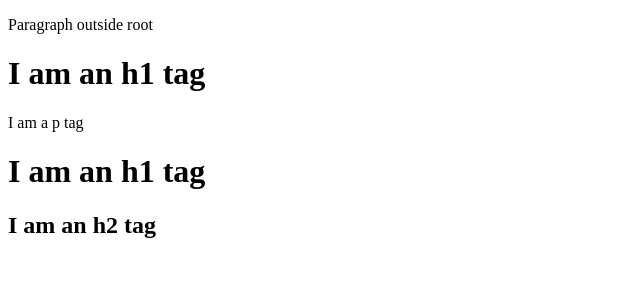
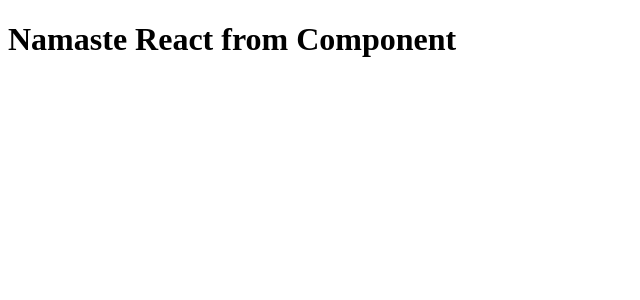
Before and after one commit to shahbaazbuksh/namaste-react, a React (Vite) app: page / in a window 1280 px wide. Shown: the top 300 px of the page, without its empty margins (0-640 px from the left). Built offline with nearby package versions, Linux system fonts and the light colour scheme.

Commit message:
Chapter 3: Laying the foundation

```diff
--- a/App.js
+++ b/App.js
@@ -1,43 +1,9 @@
 import React from "react";
 import ReactDOM from "react-dom/client";
 
-// const heading = React.createElement(
-//   "h1",
-//   { id: "heading" },
-//   "Hello World from React!"
-// );
-
-// heading is an object created by createElement
-
-const parent = React.createElement("div", { id: "parent" }, [
-  React.createElement("div", { id: "child1" }, [
-    React.createElement("h1", {}, "I am an h1 tag"),
-    React.createElement("p", {}, "I am a p tag"),
-  ]),
-  React.createElement("div", { id: "child2" }, [
-    React.createElement("h1", {}, "I am an h1 tag"),
-    React.createElement("h2", {}, "I am an h2 tag"),
-  ]),
-]);
-
-// If we want to create sibling elements we have to write it inside an array
-
-/*
-
-In order to create this below structure we have to write above code
-
-<div id="parent">
-   <div id="child1">
-      <h1>I am an h1 tag</h1>
-      <h2>I am an h2 tag</h2>
-   </div>
-   <div id="child2">
-      <h1>I am an h1 tag</h1>
-      <h2>I am an h2 tag</h2>
-   </div>
-</div>
-
-*/
+function HeadingComponent() {
+  return <h1 id="container">Namaste React from Component</h1>;
+}
 
 const root = ReactDOM.createRoot(document.getElementById("root"));
-root.render(parent);
+root.render(<HeadingComponent />);
--- a/index.html
+++ b/index.html
@@ -7,12 +7,7 @@
     <title>Namaste React</title>
   </head>
   <body>
-    <p>Paragraph outside root</p>
-    <!-- It will be shown in screen. -->
-    <div id="root">
-      <p>Paragraph inside root div</p>
-      <!-- It will be replaced with content of root from react -->
-    </div>
+    <div id="root"></div>
 
     <script type="module" src="./App.js"></script>
   </body>
--- a/package.json
+++ b/package.json
@@ -3,6 +3,8 @@
   "version": "1.0.0",
   "main": "App.js",
   "scripts": {
+    "start": "parcel index.html",
+    "build": "parcel build index.html",
     "test": "echo \"Error: no test specified\" && exit 1"
   },
   "keywords": [],
```
Also changed, not shown: Notes.txt.
